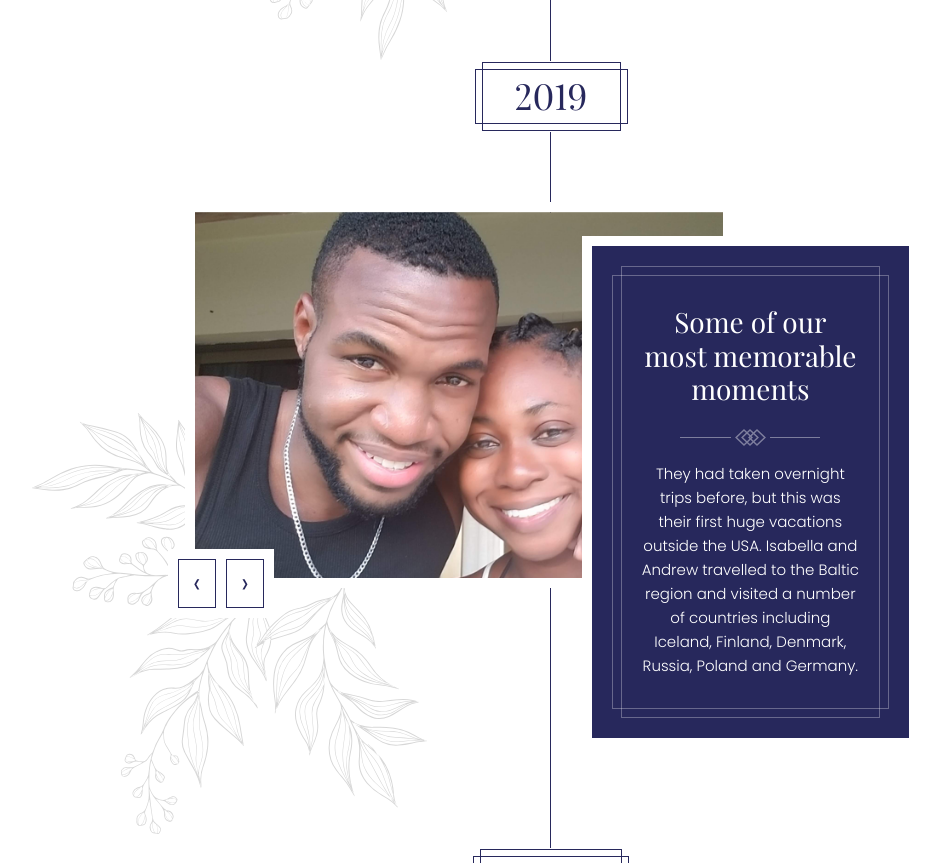
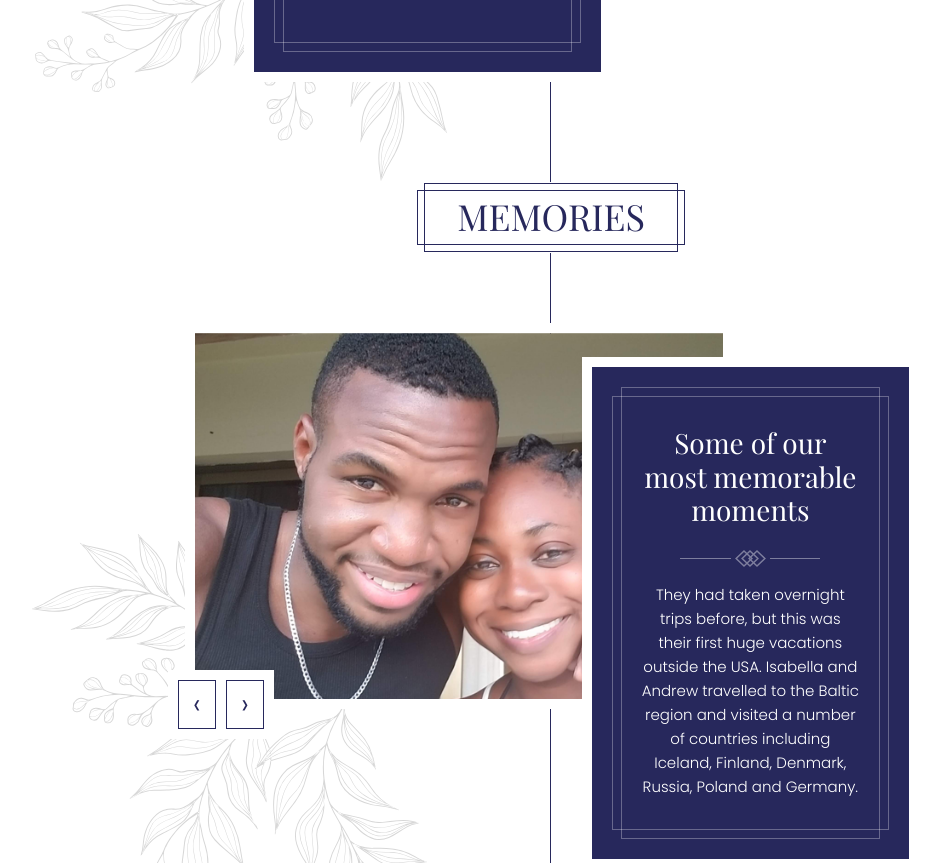
Before and after one commit to javierbailey/wedding, a plain HTML site: page about-us.html in a window 1280 px wide. Shown: the part 2905-3768 px from the top of the page, without its empty margins (89-1029 px from the left). Drawn offline with Linux system fonts and the light colour scheme; some packages are replaced by stand-ins of ours.

Commit message:
Update about-us.html

```diff
--- a/about-us.html
+++ b/about-us.html
@@ -167,7 +167,8 @@
 					<div class="container">
 						<div class="row">
 							<div class="col-xl-8 offset-xl-2">
-								<h2 class="title-fancy color">He asked her & she said yes!</h2>
+								<h2 class="title-fancy color">He asked her & she said yes!</h2><br><br>
+								<br> <br>
 								<!--<p class="center">Aenean aliquam augue turpis, in tempor elit condimentum sit amet.
 									Phasellus a sapien tincidunt nunc dapibus mollis. Etiam ultricies bibendum sodales.
 									Nulla libero tortor, auctor at elit ut, pharetra placerat libero. Aenean gravida in
@@ -282,7 +283,7 @@
 									</div>
 
 									<div class="year" data-animation-direction="from-top" data-animation-delay="250">
-										<span class="neela-style">2019</span>
+										<span class="neela-style">MEMORIES</span>
 									</div>
 
 									<div class="gallery-container">
```
